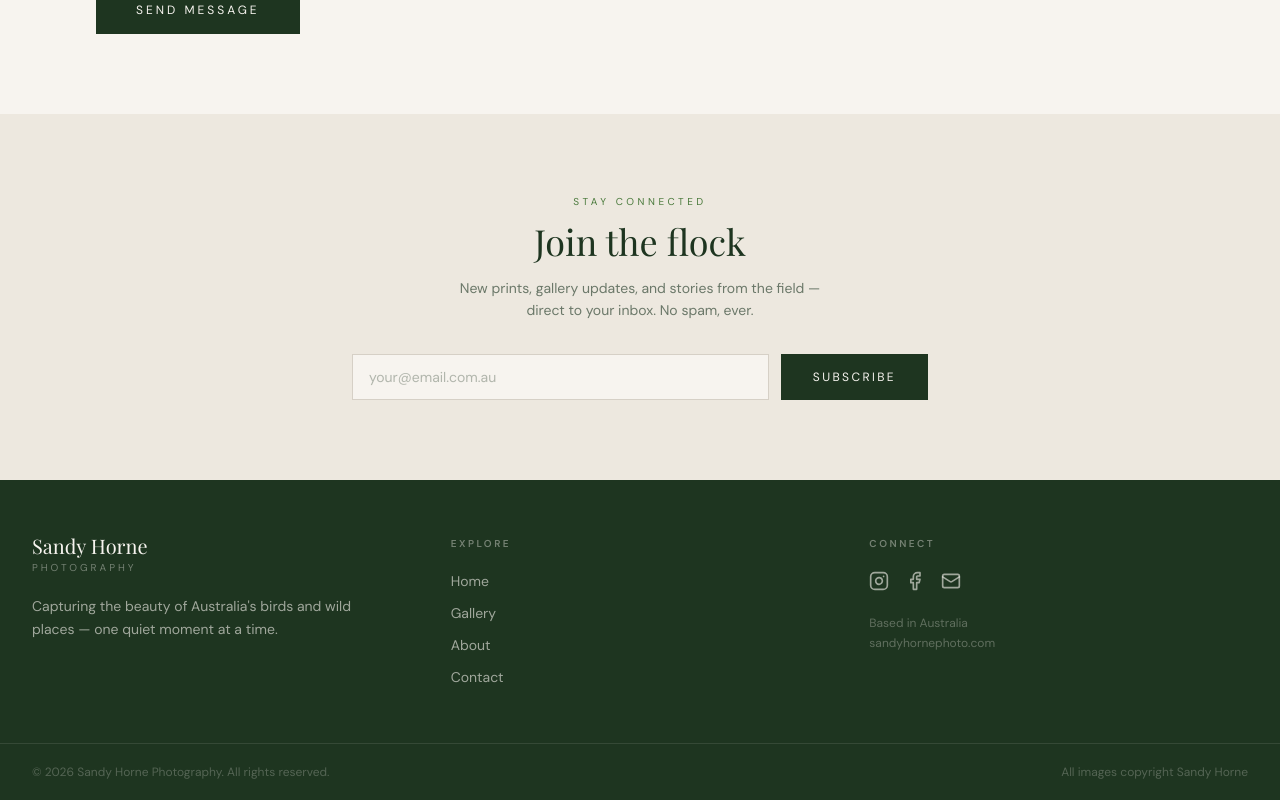
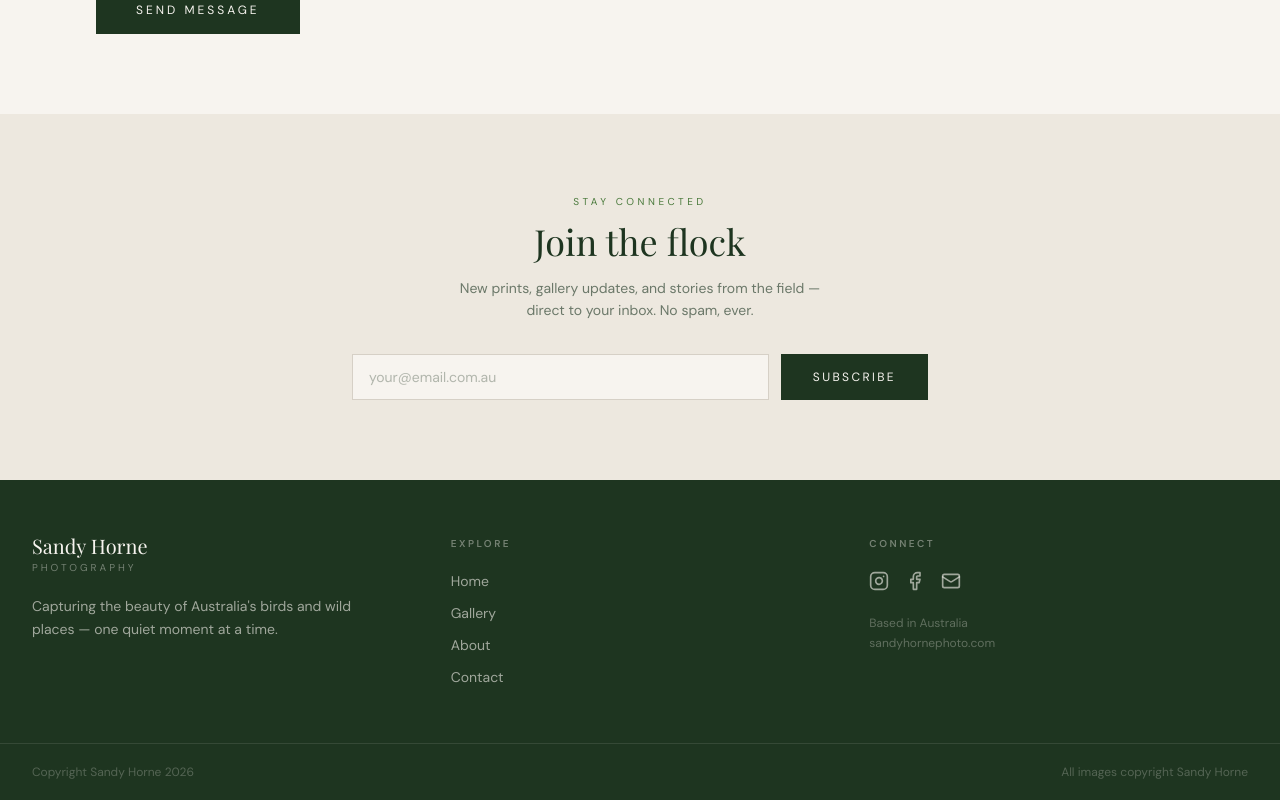
Before and after one commit to redbubble-ash/sandy-horne-photography, a Next.js app: page /contact in a window 1280 px wide. Shown: the part 809-1609 px from the top of the page. Built offline with nearby package versions, Linux system fonts and the light colour scheme; a web font is replaced by a local one.

Commit message:
update copyright line

```diff
--- a/src/components/Footer.tsx
+++ b/src/components/Footer.tsx
@@ -82,9 +82,7 @@ export default function Footer() {
 
       <div className="border-t border-[#f7f4ef]/10">
         <div className="max-w-7xl mx-auto px-6 lg:px-8 py-5 flex flex-col sm:flex-row justify-between items-center gap-2 text-xs text-[#f7f4ef]/25">
-          <p>
-            © {new Date().getFullYear()} Sandy Horne Photography. All rights reserved.
-          </p>
+          <p>Copyright Sandy Horne {new Date().getFullYear()}</p>
           <p>All images copyright Sandy Horne</p>
         </div>
       </div>
```
